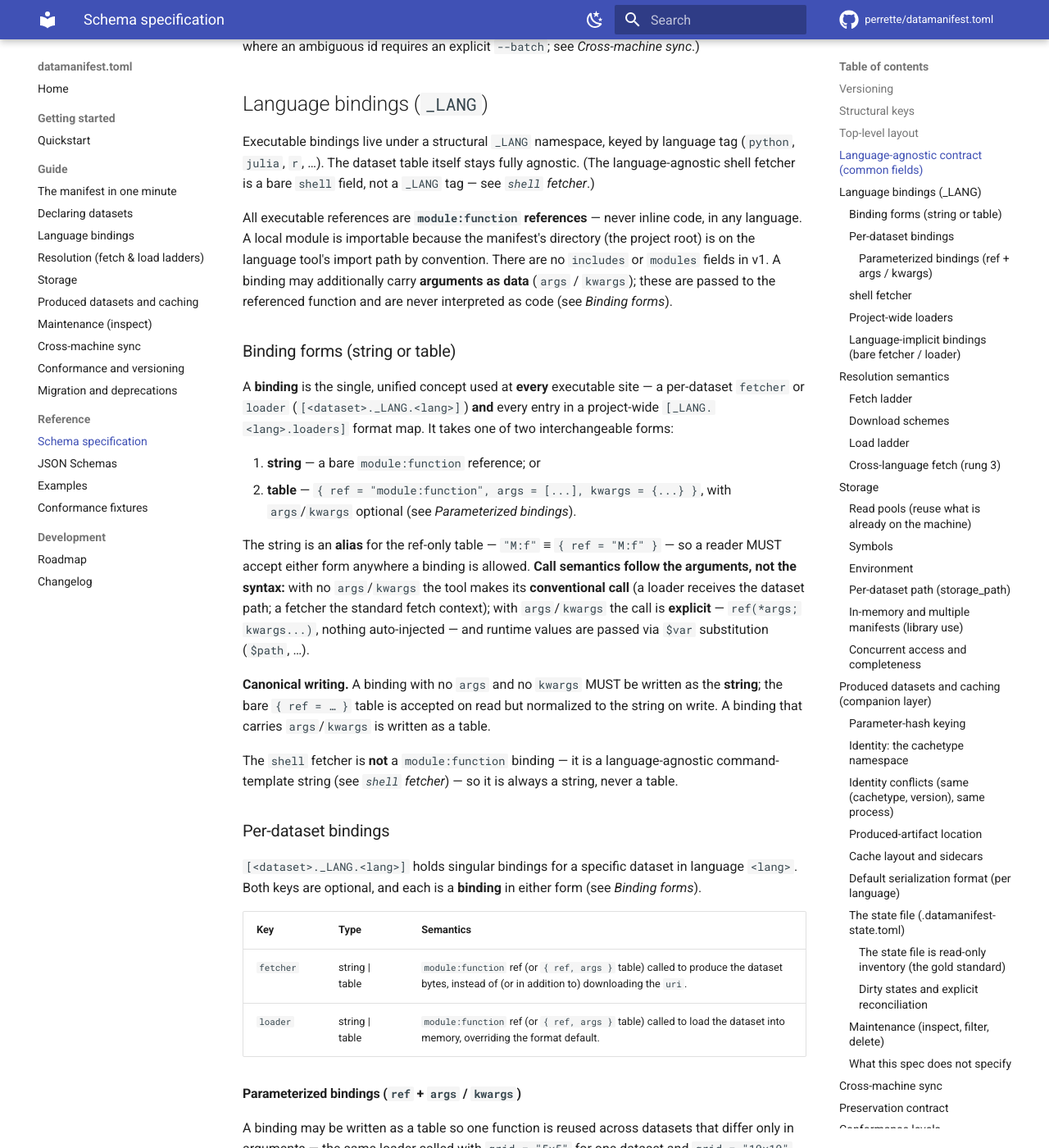
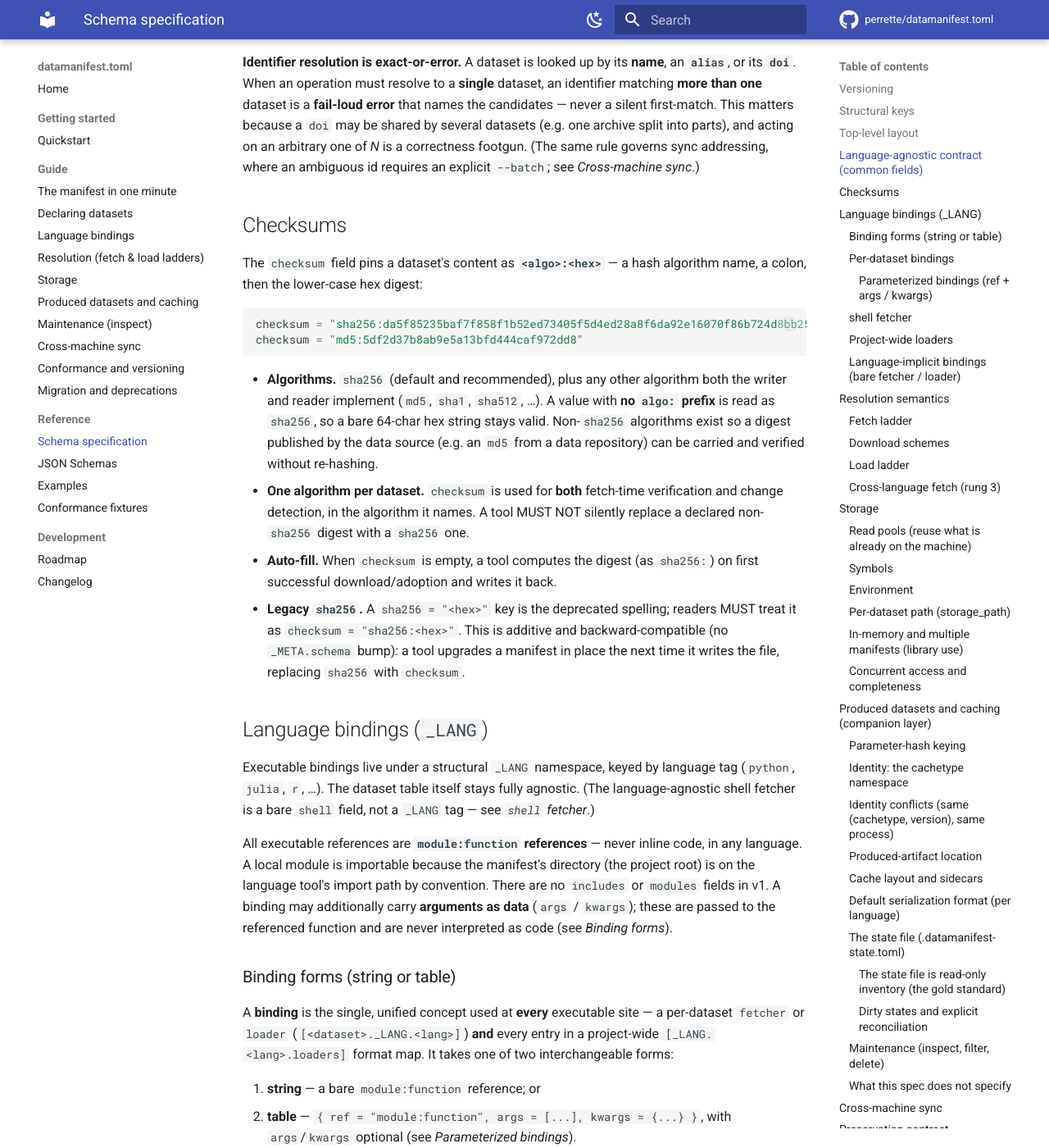
Before and after one commit to perrette/datamanifest.toml, an MkDocs documentation site: the page built from docs/schema.md, in a window 1280 px wide and 1400 px high, scrolled down 4448 px. Shown: the whole window at 82% size. Built offline with MkDocs 1.6.1 and Material for MkDocs 9.7.7, drawn with Linux system fonts in a browser that asks for light colours; comment, search, counter and statistics services are not loaded; some of the changed text lies outside the part shown.

Commit message:
Add `checksum = "<algo>:<hex>"` field, deprecate bare `sha256`
Introduce a pooch-style checksum field carrying its algorithm (sha256 default,
md5/sha1/... allowed; a bare hex value is read as sha256). It is used for both
fetch-time verification and change detection in the declared algorithm, and is
auto-filled (as sha256:) on first download when empty.

`sha256 = "<hex>"` becomes a deprecated legacy alias: readers must treat it as
checksum = "sha256:<hex>", writers should emit `checksum`. Additive and
backward-compatible (no _META.schema bump); a tool upgrades a manifest in place
on the next write.

- SCHEMA.md: field table (checksum + legacy sha256 rows), new Checksums section,
  example updated.
- README.md: quick-look example uses checksum.
- schemas/manifest.v3.json: checksum property added, sha256 marked deprecated.
- CHANGELOG.md: spec-v4.4 entry.

The state file (.datamanifest-state.toml) keeps its `sha256` record unchanged —
it stores the actual on-disk digest for local change detection, independent of
the manifest's declared algorithm.

````diff
--- a/SCHEMA.md
+++ b/SCHEMA.md
@@ -64,13 +64,13 @@ csv = "CSV:read"
 nc  = "NCDatasets:Dataset"
 
 [foo]
-uri    = "https://example.com/foo.csv"
-sha256 = "abc123"
-format = "csv"
+uri      = "https://example.com/foo.csv"
+checksum = "sha256:abc123"
+format   = "csv"
 
 [bar]
-sha256 = "def456"
-format = "nc"
+checksum = "sha256:def456"
+format   = "nc"
 shell  = "make-bar -o $download_path"   # language-agnostic shell fetcher
 
 [bar._LANG.julia]
@@ -101,7 +101,8 @@ Types are TOML types (`string`, `array of string`, `bool`).
 | `description` | string | `""` | Human-readable description (replaces TOML comments). |
 | `key` | string | `""` | Storage key (relative path under the datasets folder). Derived from host + path + version when absent. |
 | `storage_path` | string | `$datasets_dir/$key` | **Path expression** for where this dataset lives on disk, overriding the default. May interpolate `$`-symbols (`$datasets_dir`, `$key`, `$user_data_dir`, `$scratch`, …), `$USER`/env, and `~`; relative ⇒ resolved against the project root. Containing **`$key`** ⇒ a tool-managed keyed location; an **exact path without `$key`** ⇒ a user-managed location used verbatim that maintenance never touches. Generalizes the former `local_path` and subsumes the former `store`. See Storage. Honored under the `storage` capability; other tools preserve it verbatim. |
-| `sha256` | string | `""` | Expected SHA-256 of the downloaded file/folder. Auto-filled on first successful download and verified at fetch time; **not** re-verified on every load (re-verification is opt-in). |
+| `checksum` | string | `""` | Expected content digest of the downloaded file/folder as **`<algo>:<hex>`** (e.g. `sha256:abc…`, `md5:…`); a bare hex value with no `algo:` prefix means `sha256`. Auto-filled (as `sha256:`) on first successful download and verified — in the declared algorithm — at fetch time; **not** re-verified on every load (re-verification is opt-in). See *Checksums*. |
+| `sha256` *(legacy)* | string | `""` | **Deprecated alias** for `checksum`, superseded by it. Readers MUST accept `sha256 = "<hex>"` and treat it as `checksum = "sha256:<hex>"`; writers SHOULD emit `checksum`. |
 | `skip_checksum` | bool | `false` | Disable checksum verification for this dataset. |
 | `skip_download` | bool | `false` | **Management mode** — treat the dataset as a *passive, externally-managed dependency*: it is **not** downloaded, **not** checksum-verified, and **never** moved or deleted by maintenance; the documented `uri`/path is returned as-is. For data the user provides and maintains (e.g. a large shared archive that should not be fetched over the network). Distinct from `lazy_access` — this is about *who manages the bytes*, not *how they are read*. |
 | `lazy_access` | bool | `false` | **Access mode** — access the dataset *in place* instead of materializing a local copy: the `uri` is handed to a **loader** that opens it where it lives (typically a remote object store), with **no local copy, no checksum, and no state-file record**. Requires a loader (a bare `lazy_access` with no loader is an **error**). The access mechanism (streaming, mount, FUSE, …) is **implementation-defined** — the spec fixes only that the bytes are not materialized. Distinct from `skip_download` (a management mode); the two are independent and not meant to combine. |
@@ -120,6 +121,31 @@ candidates — never a silent first-match. This matters because a `doi` may be s
 several datasets (e.g. one archive split into parts), and acting on an arbitrary one of *N*
 is a correctness footgun. (The same rule governs sync addressing, where an ambiguous id
 requires an explicit `--batch`; see *Cross-machine sync*.)
+
+## Checksums
+
+The `checksum` field pins a dataset's content as **`<algo>:<hex>`** — a hash
+algorithm name, a colon, then the lower-case hex digest:
+
+```toml
+checksum = "sha256:da5f85235baf7f858f1b52ed73405f5d4ed28a8f6da92e16070f86b724d8bb25"
+checksum = "md5:5df2d37b8ab9e5a13bfd444caf972dd8"
+```
+
+- **Algorithms.** `sha256` (default and recommended), plus any other algorithm both
+  the writer and reader implement (`md5`, `sha1`, `sha512`, …). A value with **no
+  `algo:` prefix** is read as `sha256`, so a bare 64-char hex string stays valid.
+  Non-`sha256` algorithms exist so a digest published by the data source (e.g. an
+  `md5` from a data repository) can be carried and verified without re-hashing.
+- **One algorithm per dataset.** `checksum` is used for **both** fetch-time
+  verification and change detection, in the algorithm it names. A tool MUST NOT
+  silently replace a declared non-`sha256` digest with a `sha256` one.
+- **Auto-fill.** When `checksum` is empty, a tool computes the digest (as `sha256:`)
+  on first successful download/adoption and writes it back.
+- **Legacy `sha256`.** A `sha256 = "<hex>"` key is the deprecated spelling; readers
+  MUST treat it as `checksum = "sha256:<hex>"`. This is additive and
+  backward-compatible (no `_META.schema` bump): a tool upgrades a manifest in place
+  the next time it writes the file, replacing `sha256` with `checksum`.
 
 ## Language bindings (`_LANG`)
 
````
Also changed, not shown: CHANGELOG.md (+17 -0 lines), README.md (+3 -3 lines), 1 other file.
